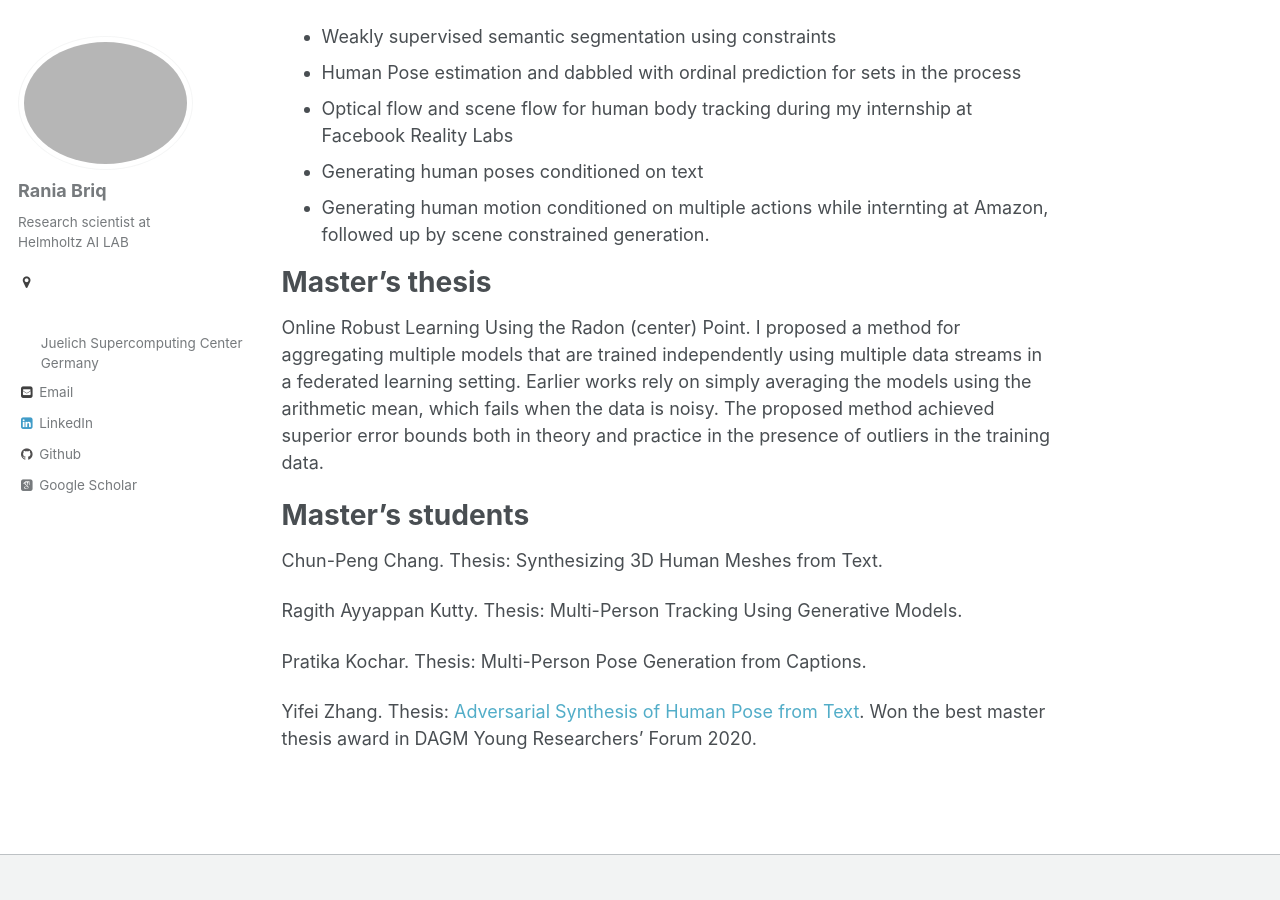
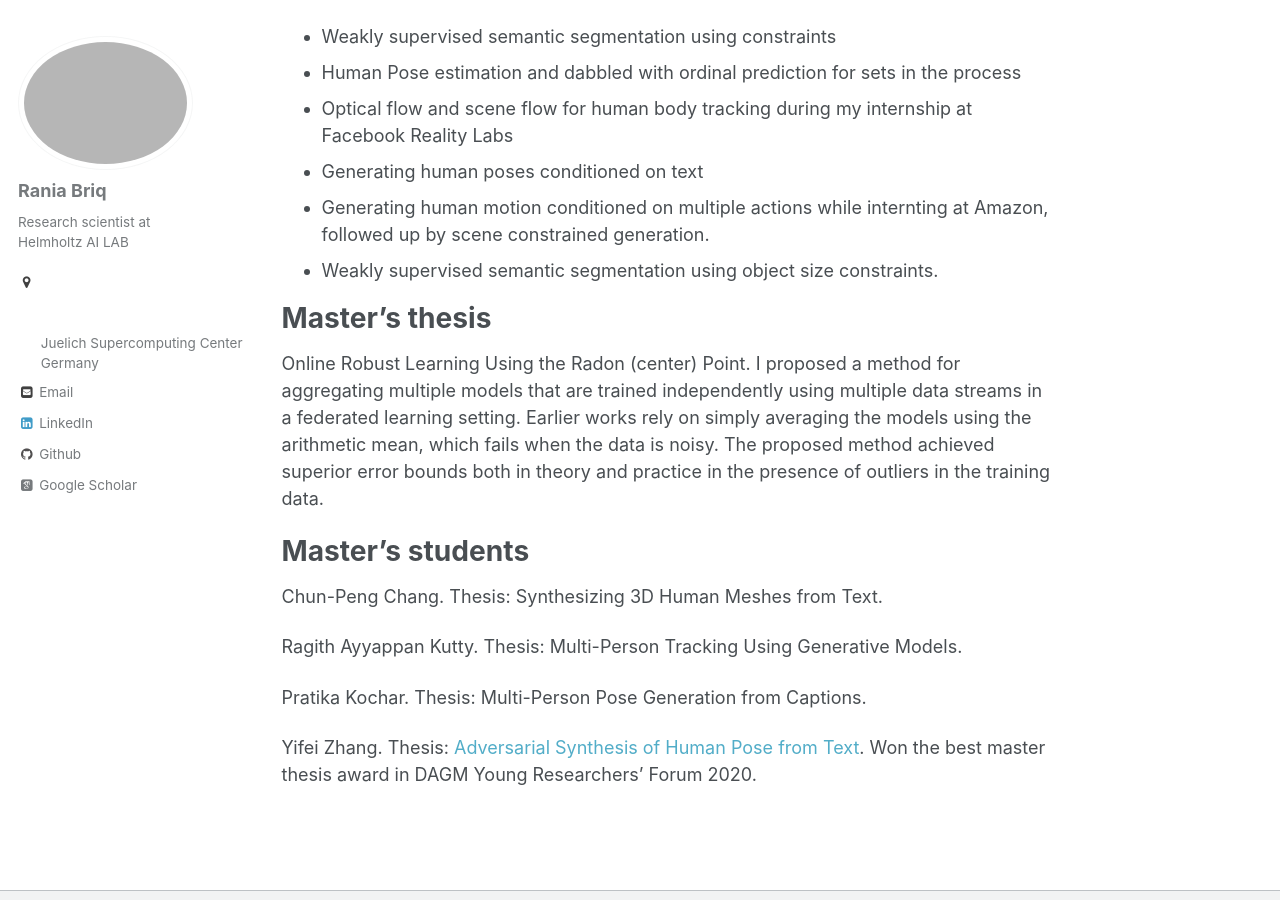
Before and after one commit to briqr/briqr.github.io, a Jekyll site: the page built from _pages/about.md, in a window 1280 px wide and 900 px high, scrolled down 818 px. Built offline with Jekyll 4.4.1, drawn with Linux system fonts in a browser that asks for light colours; some web fonts are replaced.

Commit message:
Update about.md

```diff
--- a/_pages/about.md
+++ b/_pages/about.md
@@ -40,7 +40,7 @@ During my PhD, I worked on
 - Optical flow and scene flow for human body tracking during my internship at Facebook Reality Labs
 - Generating human poses conditioned on text
 - Generating human motion conditioned on multiple actions while internting at Amazon, followed up by scene constrained generation.
-
+- Weakly supervised semantic segmentation using object size constraints.
 
 Master's thesis
 ======
```
